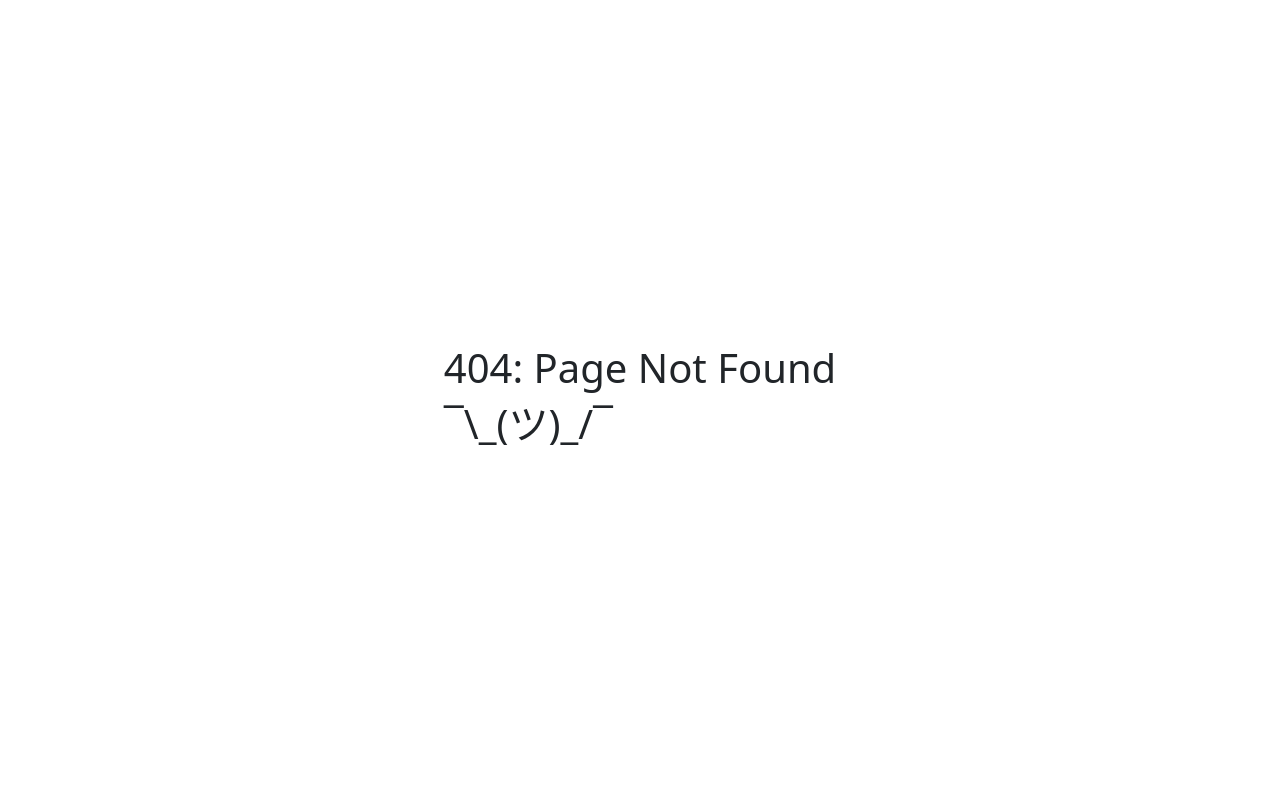
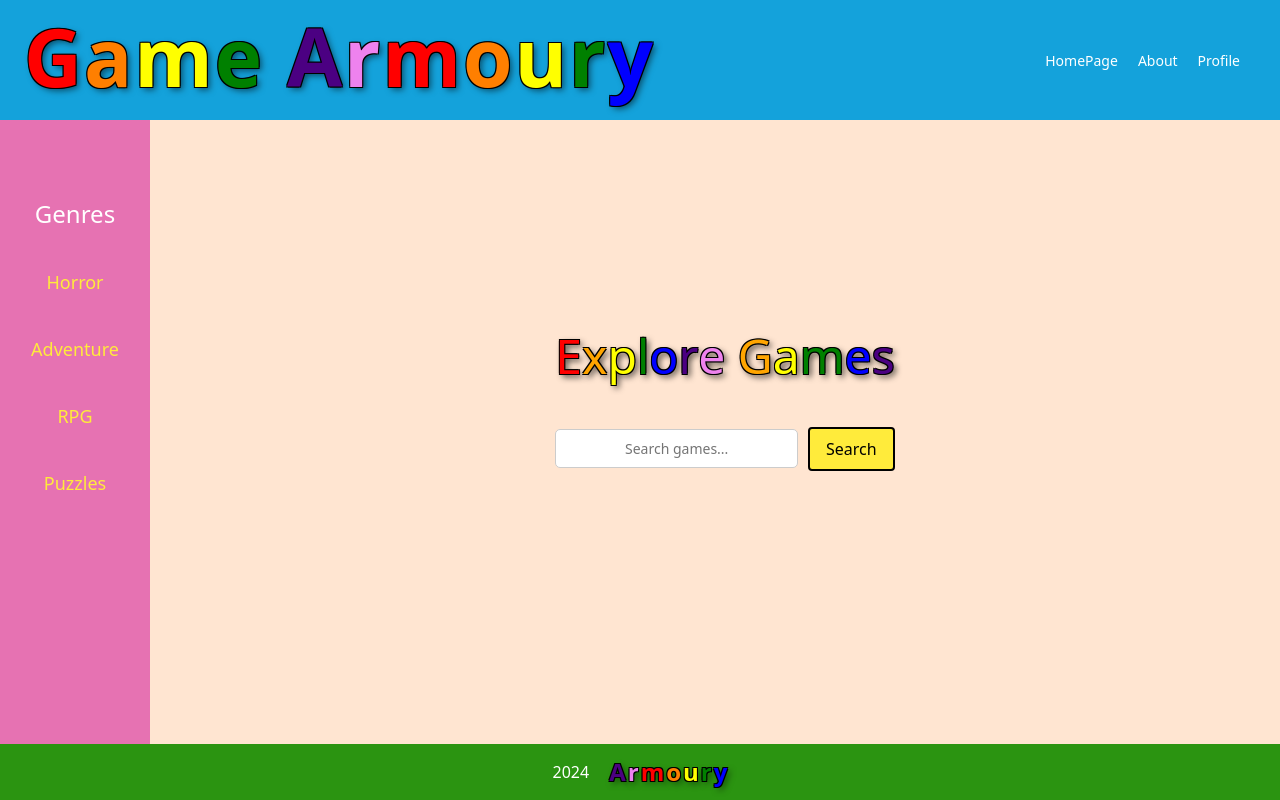
Before and after one commit to keenanmaupin/Game_Armoury, a React (Vite) app in the folder client/: page /HomePage in a window 1280 px wide. Before the commit this address had no page. Built offline with nearby package versions, Linux system fonts and the light colour scheme.

Commit message:
Fixed HomePage pathing

```diff
--- /dev/null
+++ b/client/src/pages/HomePage.css
@@ -0,0 +1,229 @@
+/* Base Reset */
+* {
+    margin: 0;
+    padding: 0;
+    box-sizing: border-box;
+}
+
+html, body, #root {
+    width: 100%;
+    height: 100%;
+    background-color: #ffe5d1; /* Peach background for entire page */
+}
+
+/* Sidebar for Genres */
+.sidebar {
+    width: 150px; /* Reduced width for a narrower sidebar */
+    background-color: #e672b2;
+    color: #fff;
+    padding: 200px 20px;
+    position: fixed;
+    top: 0;
+    left: 0;
+    height: 100vh;
+    display: flex;
+    flex-direction: column;
+    align-items: center;
+    overflow-y: auto;
+}
+
+.sidebar-header {
+    font-size: 24px;
+    margin-bottom: 30px;
+}
+
+.genre-links {
+    display: flex;
+    flex-direction: column;
+    gap: 20px;
+}
+
+.genre-links a {
+    color: #ffeb3b;
+    text-decoration: none;
+    font-size: 18px;
+    padding: 10px 0;
+    transition: color 0.3s;
+    text-align: center;
+}
+
+.genre-links a:hover {
+    color: #3726d4;
+}
+
+/* Main Content Area */
+.home-page {
+    display: flex;
+    justify-content: center;
+    align-items: center;
+    padding-left: 170px; /* Adjusted to account for the narrower sidebar */
+    height: 100vh; /* Full height to center content */
+    background-color: #ffe5d1;
+}
+
+/* Center Container for Title and Search Box */
+.center-container {
+    display: flex;
+    flex-direction: column;
+    align-items: center;
+    text-align: center; /* Center text within the container */
+}
+
+/* Header */
+.header {
+    display: flex;
+    justify-content: space-between;
+    align-items: center;
+    padding: 8px 24px;
+    background-color: #14a2db;
+    color: #fff;
+    position: fixed;
+    top: 0;
+    left: 0;
+    width: 100%;
+    z-index: 1;
+}
+
+/* Logo */
+.logo {
+    font-size: 80px;
+    font-weight: bold;
+    display: flex;
+    gap: 2px;
+}
+
+/* Multi-Colored Letters with Softer Drop Shadow */
+.logo .colored-letter {
+    display: inline-block;
+    text-shadow: -1px -1px 0 #000, 1px -1px 0 #000, -1px 1px 0 #000, 1px 1px 0 #000,
+                 3px 3px 6px rgba(0, 0, 0, 0.5);
+    transition: color 0.3s ease, transform 0.3s ease;
+}
+
+.logo .colored-letter:hover {
+
+    transform: scale(1.2);
+}
+
+/* Colors for each letter */
+.letter-0 { color: #ff0000; }
+.letter-1 { color: #ff7f00; }
+.letter-2 { color: #ffff00; }
+.letter-3 { color: green; }
+.letter-4 { color: #fbfbfe; }
+.letter-5 { color: #4b0082; }
+.letter-6 { color: violet; }
+.letter-7 { color: #ff0000; }
+.letter-8 { color: #ff7f00; }
+.letter-9 { color: #ffff00; }
+.letter-10 { color: green; }
+.letter-11 { color: blue; }
+
+/* Navigation Links */
+.nav-links {
+    display: flex;
+    gap: 20px;
+    margin-right: 16px;
+}
+
+.nav-links a {
+    color: #fff;
+    font-size: 14px;
+    text-decoration: none;
+    transition: color 0.3s ease;
+}
+
+.nav-links a:hover {
+    color: #ffeb3b;
+}
+
+/* Title Section */
+.title {
+    font-size: 48px;
+    margin-bottom: 40px; /* Space between title and search box */
+    text-align: center;
+    text-shadow: 2px 2px 4px rgba(0, 0, 0, 0.5);
+}
+
+/* Centered Search Box */
+.search-box {
+    display: flex;
+    align-items: center;
+    justify-content: center;
+    gap: 10px;
+    margin-top: 20px; /* Additional margin to separate from title */
+}
+
+.search-input {
+    padding: 8px;
+    border: 2px solid #888;
+    border-radius: 4px;
+    width: 100%;
+    max-width: 300px;
+    text-align: center;
+}
+
+.search-button {
+    padding: 8px 16px;
+    background-color: #ffeb3b;
+    color: #000000;
+    border: 2px solid #000000;
+    border-radius: 4px;
+    cursor: pointer;
+    transition: background-color 0.3s ease, transform 0.2s ease;
+}
+
+.search-button:hover {
+    transform: scale(1.1);
+    background-color: #ffeb3b;
+}
+
+/* Footer */
+.footer {
+    position: fixed;
+    bottom: 0;
+    left: 0;
+    width: 100%;
+    padding: 10px 0;
+    background-color: #2b9411;
+    color: #fff;
+    text-align: center;
+    font-size: 16px;
+    display: flex;
+    justify-content: center;
+    align-items: center;
+    gap: 20px; /* Adds space between "2024" and "Armoury" */
+}
+
+.footer .footer-text {
+    font-size: 16px;
+}
+
+.footer .footer-logo {
+    font-size: 24px;
+    font-weight: bold;
+    display: inline-flex;
+    gap: 2px;
+}
+
+/* Multi-Colored Letters with Drop Shadow */
+.footer-logo .colored-letter {
+    display: inline-block;
+    text-shadow: -1px -1px 0 #000, 1px -1px 0 #000, -1px 1px 0 #000, 1px 1px 0 #000,
+                 3px 3px 6px rgba(0, 0, 0, 0.5);
+    transition: color 0.3s ease, transform 0.3s ease;
+}
+
+.footer-logo .colored-letter:hover {
+
+    transform: scale(1.2);
+}
+
+/* Colors for each letter in the footer */
+.footer-logo .letter-0 { color: #4b0082; }
+.footer-logo .letter-1 { color: violet; }
+.footer-logo .letter-2 { color: #ff0000; }
+.footer-logo .letter-3 { color: #ff7f00; }
+.footer-logo .letter-4 { color: #ffff00; }
+.footer-logo .letter-5 { color: green; }
+.footer-logo .letter-6 { color: blue; }
--- /dev/null
+++ b/client/src/pages/HomePage.tsx
@@ -0,0 +1,72 @@
+import React from 'react';
+import './HomePage.css';
+
+const Home: React.FC = () => {
+    return (
+        <div className="home-page">
+            {/* Left Sidebar for Genres */}
+            <aside className="sidebar">
+                <h2 className="sidebar-header">Genres</h2>
+                <nav className="genre-links">
+                    <a href="#horror">Horror</a>
+                    <a href="#adventure">Adventure</a>
+                    <a href="#rpg">RPG</a>
+                    <a href="#puzzles">Puzzles</a>
+                </nav>
+            </aside>
+
+            {/* Main Content */}
+            <div className="main-content">
+                {/* Header */}
+                <header className="header">
+                    <h1 className="logo">
+                        {"Game Armoury".split('').map((char, index) => (
+                            <span key={index} className={`colored-letter letter-${index}`}>
+                                {char === ' ' ? '\u00A0' : char}
+                            </span>
+                        ))}
+                    </h1>
+                    <nav className="nav-links">
+                        <a href="#home">HomePage</a>
+                        <a href="#about">About</a>
+                        <a href="#profile">Profile</a>
+                    </nav>
+                </header>
+
+                {/* Title Section */}
+                <h1 className="title">
+                    {"Explore Games".split('').map((char, index) => (
+                        <span key={index} className={`rainbow-letter rainbow-${index % 7}`}>
+                            {char === ' ' ? '\u00A0' : char}
+                        </span>
+                    ))}
+                </h1>
+
+                {/* Search Box */}
+                <div className="search-box">
+                    <input type="text" className="search-input" placeholder="Search games..." />
+                    <button className="search-button">Search</button>
+
+                <div className="footer">
+                    <span className="footer-text">2024</span>
+                    <span className="footer-logo">
+                    {/* <!-- Multi-colored "Armoury" --> */}
+                    {"Armoury".split('').map((char, index) => (
+                        <span key={index} className={`colored-letter letter-${index}`}>
+                            {char}
+
+
+
+            </span>
+        ))}
+    </span>
+</div>
+
+
+                </div>
+            </div>
+        </div>
+    );
+};
+
+export default Home;
```
Also changed, not shown: client/src/main.tsx (+7 -2 lines).
